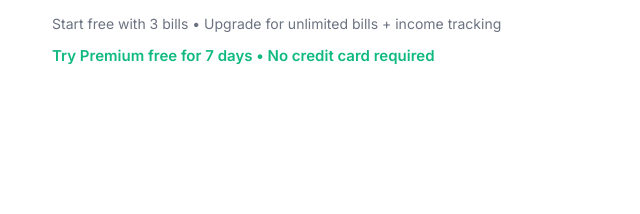
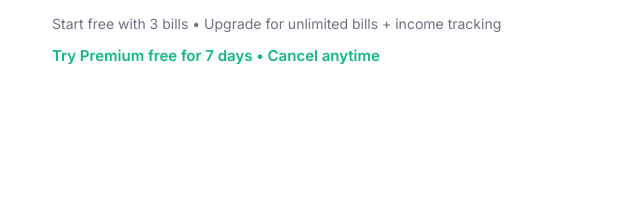
Before and after one commit to rmach816/billsnap, a plain HTML site: page index.html in a window 1280 px wide. Shown: the part 769-983 px from the top of the page, 20-660 px from the left. Drawn offline with Linux system fonts and the light colour scheme.

Commit message:
Remove 'No credit card required' claim - Apple trial requires payment info

```diff
--- a/index.html
+++ b/index.html
@@ -187,7 +187,7 @@
                 </a>
             </div>
             <p class="hero-note">Start free with 3 bills • Upgrade for unlimited bills + income tracking</p>
-            <p class="hero-trial">Try Premium free for 7 days • No credit card required</p>
+            <p class="hero-trial">Try Premium free for 7 days • Cancel anytime</p>
         </div>
         <div class="hero-image">
             <div class="app-screenshot">
```
